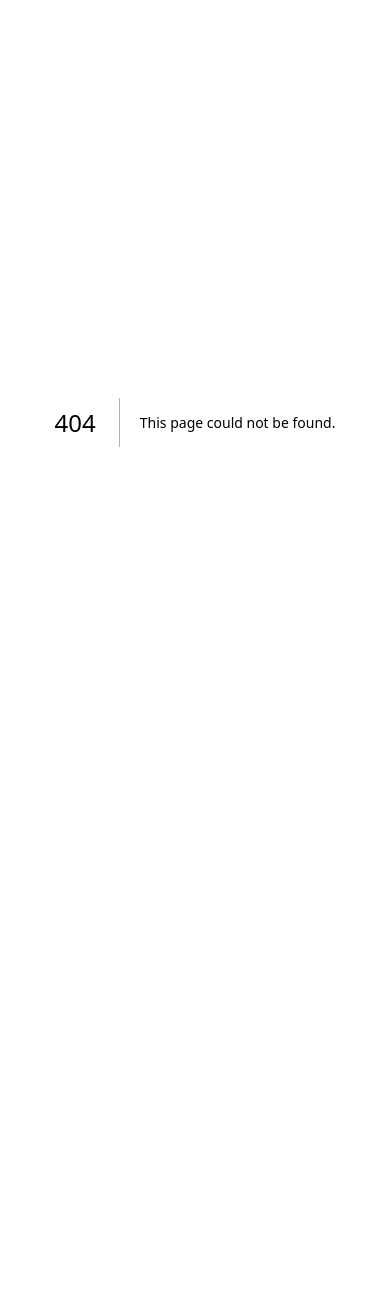
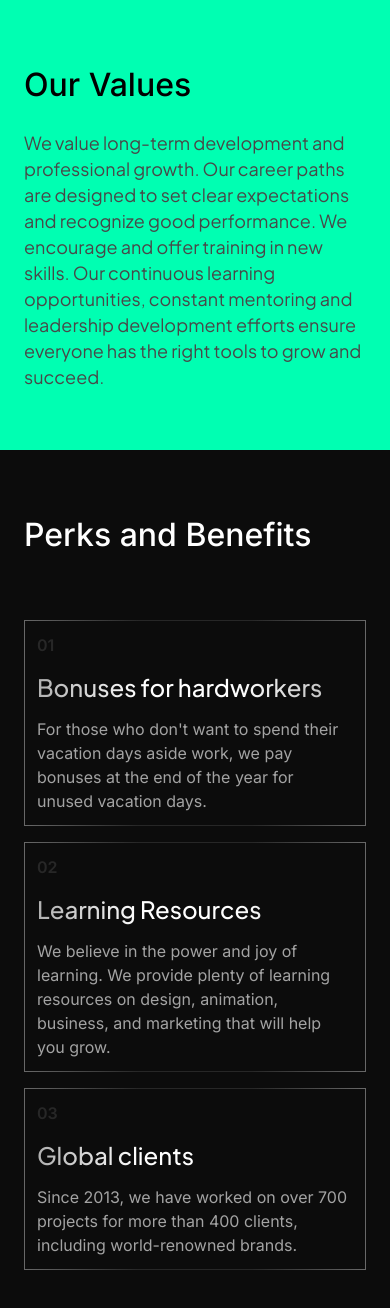
Before and after one commit to cvspan/cvspan-web, a Next.js app: page /careers in a window 390 px wide. Before the commit this address had no page. Shown: the top 1308 px of the page. Before the commit the page ends 844 px from the top, so only its background shows below. Built offline with nearby package versions, Linux system fonts and the light colour scheme.

Commit message:
build responsive component for values-perks-open-position

```diff
--- /dev/null
+++ b/src/app/(root)/careers/page.tsx
@@ -0,0 +1,16 @@
+import OpenPosition from '@/components/molecules/openPosition';
+import PerksAndBenefits from '@/components/molecules/perksAndBenefits';
+import OurValues from '@/components/molecules/values/OurValues';
+import React from 'react';
+
+const Careers = () => {
+    return (
+        <div>
+            <OurValues />
+            <PerksAndBenefits />
+            <OpenPosition />
+        </div>
+    );
+};
+
+export default Careers;
--- /dev/null
+++ b/src/components/molecules/openPosition/index.tsx
@@ -0,0 +1,42 @@
+import React from 'react';
+
+const OpenPosition = () => {
+    return (
+        <div className="m-auto w-full bg-cta-bg bg-cover bg-center bg-no-repeat bg-origin-border py-[60px] pb-12 pl-6 pr-6 pt-12 text-white lg:py-[120px]">
+            <div className="m-auto flex h-full w-full max-w-[1200px] flex-col items-start justify-between gap-[60px] lg:flex-row">
+                <h1
+                    className="font-euxodus font-medium text-white lg:max-w-[580px]"
+                    style={{ fontSize: 'clamp(3rem, 8.6875vw, 7.5rem)', lineHeight: 1 }}
+                >
+                    Open Positions
+                </h1>
+
+                <div className="flex items-center justify-between gap-5 lg:justify-self-start">
+                    <h4
+                        className="font-eudoxus font-medium text-white"
+                        style={{ fontSize: 'clamp(1.5rem, 2vw, 2.125rem)' }}
+                    >
+                        APPLY NOW
+                    </h4>
+                    <svg
+                        className="h-[20px] w-[20px] lg:h-[40px] lg:w-[40px]"
+                        width=""
+                        height=""
+                        viewBox="0 0 40 40"
+                        fill="none"
+                        xmlns="http://www.w3.org/2000/svg"
+                    >
+                        <path
+                            fill-rule="evenodd"
+                            clip-rule="evenodd"
+                            d="M1.90476 0L1.82466 5.38679L30.8036 5.3869L0 36.1905L3.80952 40L34.6131 9.19643L34.6132 38.0954L40 38.0952C40 24.1486 40 13.3486 40 0H1.90476Z"
+                            fill="white"
+                        />
+                    </svg>
+                </div>
+            </div>
+        </div>
+    );
+};
+
+export default OpenPosition;
--- /dev/null
+++ b/src/components/molecules/perksAndBenefits/PerkandBenefit.tsx
@@ -0,0 +1,52 @@
+import React from 'react';
+
+interface PerkAndBenefitProps {
+    id: string;
+    title: string;
+    explanation: string;
+}
+
+const PerkandBenefit: React.FC<PerkAndBenefitProps> = ({ id, title, explanation }) => {
+    return (
+        <div
+            style={{
+                border: '1px solid',
+                borderImageSlice: 1,
+                borderWidth: '0.5px',
+                borderRadius: '24px',
+                // borderImageSource: 'linear-gradient(to right, #272727 0%, #686868 100%',
+                borderImageSource:
+                    'linear-gradient(to right, rgba(104, 104, 104, 1), rgba(39, 39, 39, 1), rgba(39, 39, 39, 1),rgba(104, 104, 104)',
+            }}
+            className="flex flex-col gap-[12px] rounded-3xl p-[12px] md:p-[24px]"
+        >
+            <h2
+                className="font-pp-mori-semibold text- font-semibold"
+                style={{
+                    fontSize: 'clamp(2.5rem, 4.6875vw, 3.75rem);',
+                    background: 'linear-gradient(180deg, #272727 100%, #686868 100%, #686868 100%, #272727 100%)',
+                    WebkitBackgroundClip: 'text',
+                    WebkitTextFillColor: 'transparent',
+                    backgroundClip: 'text',
+                }}
+            >
+                {id}
+            </h2>
+
+            <h5
+                style={{
+                    background: 'linear-gradient(270deg, #B0B0B0 0%, #FFFFFF 36.5%, #FFFFFF 67.5%, #B0B0B0 100%)',
+                    WebkitBackgroundClip: 'text',
+                    WebkitTextFillColor: 'transparent',
+                    backgroundClip: 'text',
+                }}
+                className="font-eudoxus text-[24px] font-medium"
+            >
+                {title}
+            </h5>
+            <p className="text-[#A3A3A3]">{explanation}</p>
+        </div>
+    );
+};
+
+export default PerkandBenefit;
--- /dev/null
+++ b/src/components/molecules/perksAndBenefits/index.tsx
@@ -0,0 +1,48 @@
+'use client';
+
+import React from 'react';
+import PerkandBenefit from './PerkandBenefit';
+
+const PerksAndBenefits = () => {
+    return (
+        <>
+            <section className="bg-#00FFB2 h-full bg-[#0C0C0C] py-[60px] pl-6 pr-6 lg:py-[120px]">
+                <div className="m-auto flex w-full max-w-[1200px] flex-col gap-[60px] lg:gap-[60px]">
+                    <h3
+                        className="font-euxodus w-full max-w-[540px] font-medium leading-[50px] text-white lg:leading-[56px]"
+                        style={{ fontSize: 'clamp(2rem, 4.6875vw, 3rem)' }}
+                    >
+                        Perks and Benefits
+                    </h3>
+
+                    <div className="grid-layout sm:gap-1">
+                        <PerkandBenefit
+                            id="01"
+                            title="Bonuses for hardworkers"
+                            explanation="For those who don't want to spend their vacation days aside work, we pay bonuses at the end of the year for unused vacation days."
+                        />
+                        <PerkandBenefit
+                            id="02"
+                            title="Learning Resources"
+                            explanation="We believe in the power and joy of learning. We provide plenty of learning resources on design, animation, business, and marketing that will help you grow."
+                        />
+                        <PerkandBenefit
+                            id="03"
+                            title="Global clients"
+                            explanation="Since 2013, we have worked on over 700 projects for more than 400 clients, including world-renowned brands."
+                        />
+                    </div>
+                </div>
+            </section>
+            <style jsx>{`
+                .grid-layout {
+                    display: grid;
+                    grid-template-columns: repeat(auto-fit, minmax(18em, 1fr));
+                    grid-gap: 1em;
+                }
+            `}</style>
+        </>
+    );
+};
+
+export default PerksAndBenefits;
--- /dev/null
+++ b/src/components/molecules/values/OurValues.tsx
@@ -0,0 +1,24 @@
+import React from 'react';
+
+const OurValues = () => {
+    return (
+        <section className="bg-#00FFB2 h-full bg-[#00FFB2] py-[60px] pl-6 pr-6 lg:py-[120px]">
+            <div className="m-auto flex w-full max-w-[1200px] flex-col gap-[20px] md:flex-row lg:gap-[120px]">
+                <h3
+                    className="font-euxodus w-full max-w-[540px] font-medium leading-[50px] text-black lg:leading-[56px]"
+                    style={{ fontSize: 'clamp(2rem, 4.6875vw, 3rem)' }}
+                >
+                    Our Values
+                </h3>
+                <p className="font-eudoxus text-[18px] leading-[26px] text-[#484848]">
+                    We value long-term development and professional growth. Our career paths are designed to set clear
+                    expectations and recognize good performance. We encourage and offer training in new skills. Our
+                    continuous learning opportunities, constant mentoring and leadership development efforts ensure
+                    everyone has the right tools to grow and succeed.
+                </p>
+            </div>
+        </section>
+    );
+};
+
+export default OurValues;
```
